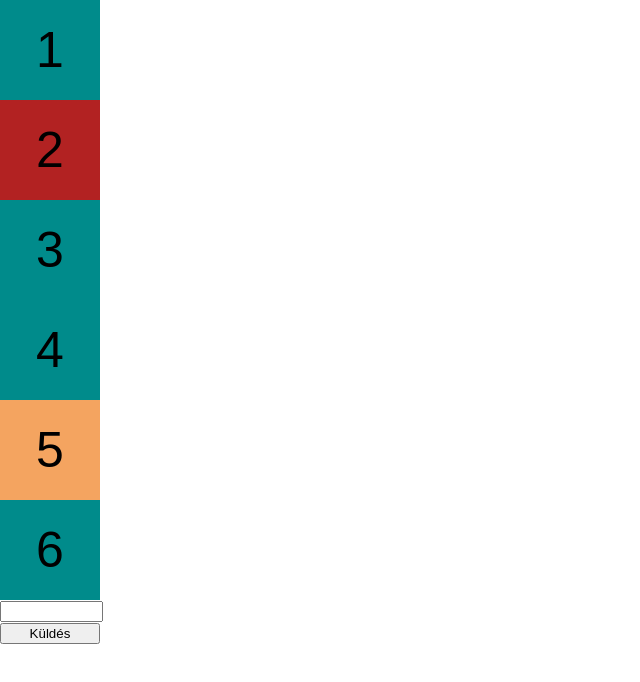
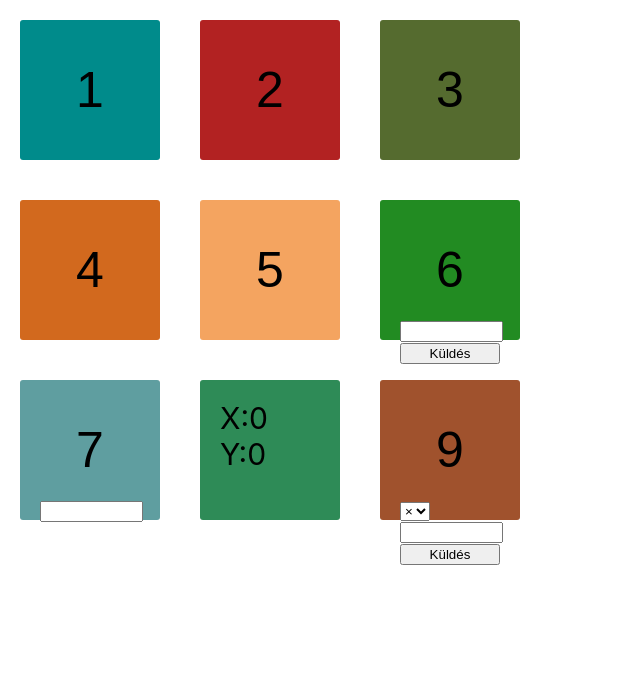
Before and after one commit to lalee01/React-practice, a React (Create React App) app: page / in a window 1280 px wide. Shown: the top 682 px of the page, without its empty margins (0-640 px from the left). Built offline with nearby package versions, Linux system fonts and the light colour scheme.

Commit message:
update 9

```diff
--- a/src/App.css
+++ b/src/App.css
@@ -36,7 +36,7 @@
     transform: rotate(360deg);
   }
 }
-.element-one {
+#element-one {
   width: 100px;
   height: 100px;
   background-color: darkcyan;
@@ -77,15 +77,17 @@
 }
 
 .container {
-  width: 400px;
+  width: 600px;
+  height: 500px;
 }
 
 .shape {
   width: 100px;
   height: 100px;
   float: left;
-  margin: 10px;
+  margin: 20px;
   border-radius: 3px;
+  padding : 20px;
 }
 
 .text {
@@ -106,13 +108,13 @@
     display: table-cell;
     vertical-align: middle;
 }
--webkit-filter: blur(5px);
+
+.blur {
+  -webkit-filter: blur(5px);
   -moz-filter: blur(5px);
   -o-filter: blur(5px);
   -ms-filter: blur(5px);
   filter: blur(5px);
-.blur {
-
 }
 
 .hidden {
--- a/src/App.js
+++ b/src/App.js
@@ -6,17 +6,36 @@ import Third from './components/Third/Third'
 import Fourth from './components/Fourth/Fourth'
 import Fifth from './components/Fifth/Fifth'
 import Sixth from './components/Sixth/Sixth'
+import Seventh from './components/Seventh/Seventh'
+import Eighth from './components/Eighth/Eighth'
+import Nineth from './components/Nineth/Nineth'
 
 const App = () => {
   const [isRounded, setIsRounded] = useState(false)
+  const [mouseKoordinate , setMouseKoordinate] = useState({
+    X : 0,
+    Y : 0
+})
+const mouseMoveHandler = (event) =>{
+  setMouseKoordinate({
+      X : event.clientX,
+      Y : event.clientY
+  })
+}
+
+
+
   return (
-    <div className='App'>
+    <div className='container' onMouseMove={mouseMoveHandler}>
       <First isRounded={isRounded}/>
       <Second isRounded={isRounded}/>
       <Third isRounded={isRounded} />
       <Fourth />
       <Fifth isRounded={isRounded} setIsRounded={setIsRounded}/>
       <Sixth isRounded={isRounded} />
+      <Seventh isRounded={isRounded} />
+      <Eighth isRounded={isRounded} mouseKoordinate={mouseKoordinate}/>
+      <Nineth isRounded={isRounded} setIsRounded={setIsRounded}/>
     </div>
   );
 }
--- /dev/null
+++ b/src/components/Eighth/Eighth.js
@@ -0,0 +1,14 @@
+import React from 'react';
+
+const Eighth =({isRounded , mouseKoordinate}) => {
+
+    return (
+        <div className="shape" id ="element-eight" style={ isRounded ? {borderRadius: '50%'} : {}}>
+            <span className='child-table'>
+                       X:{mouseKoordinate.X}<br/>
+                       Y:{mouseKoordinate.Y}
+            </span>
+        </div>
+    );
+}
+export default Eighth
--- a/src/components/Fifth/Fifth.js
+++ b/src/components/Fifth/Fifth.js
@@ -4,7 +4,7 @@ const Fifth =({isRounded, setIsRounded}) => {
     const onClickHandler = () => setIsRounded(!isRounded)
 
     return (
-        <div className={ "box"} style={ isRounded ? {borderRadius: '50%', backgroundColor: 'sandybrown'} : {backgroundColor: 'sandybrown'}} onClick={ onClickHandler }>
+        <div className={"shape"} id ="element-five" style={ isRounded ? {borderRadius: '50%'} : {}} onClick={ onClickHandler }>
             <span className='text'>
                         5
             </span>
--- a/src/components/First/First.js
+++ b/src/components/First/First.js
@@ -7,7 +7,7 @@ const First =({isRounded}) => {
     const onClickHandler = () => setIsBlur(!isBlur)
 
     return (
-        <div className={  isBlur ? "box" : "box blur" } style={ isRounded ? {borderRadius: '50%'} : {}} onClick={ onClickHandler }>
+        <div className={  isBlur ? "shape" : "shape blur" } id="element-one" style={ isRounded ? {borderRadius: '50%'} : {}} onClick={ onClickHandler }>
             <span className='text'>
                         1
             </span>
--- a/src/components/Fourth/Fourth.js
+++ b/src/components/Fourth/Fourth.js
@@ -9,7 +9,7 @@ const Fourth =({isRounded}) => {
         const timer= ()=> setTimeout(() => setHidden(false), 1000);
 
     return (
-        <div className={"box"} style={isHidden ? {display:'none'}:{display:'block'}} onClick={onClickHandler}>
+        <div className={"shape"} id ="element-four" style={isHidden ? {display:'none'}:{display:'block'}} onClick={onClickHandler}>
             <span className='text'>
                        4
             </span>
--- /dev/null
+++ b/src/components/Nineth/Nineth.js
@@ -0,0 +1,37 @@
+import React , {useState} from 'react';
+
+const Nineth =({isRounded}) => {
+
+    const [number,numberChange] = useState()
+
+const onChangeHandler=(event)=>{
+    const number = event.target.value
+    numberChange(number)
+}
+const onSubmitHandler=(event)=>{
+    event.preventDefault()
+    console.log("akkor")
+
+}
+        console.log(number)
+    return (
+        <div className={"shape"} id ="element-nine" style={ isRounded ? {borderRadius: '50%'} : {}}>
+            <span className='text'>
+                       9
+            </span>
+            <form id="box-9">
+                    <select name="operator">
+                        <option value="mult">×</option>
+                        <option value="div">/</option>
+                        <option value="add">+</option>
+                        <option value="sub">-</option>
+                    </select>
+                    <input class="w-95" type="number" onChange={onChangeHandler}/>
+                    <button class="w-100" type="submit" onClick={onSubmitHandler}>Küldés</button>
+                </form>
+        </div>
+    );
+}
+
+
+export default Nineth
--- a/src/components/Second/Second.js
+++ b/src/components/Second/Second.js
@@ -6,8 +6,9 @@ const Second =({isRounded}) => {
     const onMouseOutHandler = () => setColor(!color)
 
     return (
-        <div className='box'
-        style={color ? {backgroundColor:'red'} : {backgroundColor:'firebrick'}}
+        <div className="shape"
+        style={color ? {backgroundColor:'red'} : {}}
+        id ="element-two"
         onMouseOver={onMouseOverHandler}
         onMouseOut={onMouseOutHandler}>
             <span className='text'>
--- /dev/null
+++ b/src/components/Seventh/Seventh.js
@@ -0,0 +1,18 @@
+import React, { useState } from 'react';
+
+const Seventh =({isRounded}) => {
+    const [pressedKey , setPressedKey] = useState(7)
+    const keyPressHandler = (event) =>{
+        setPressedKey(event.key)
+    }
+
+    return (
+        <div className={"shape"} id ="element-seven" style={ isRounded ? {borderRadius: '50%'} : {}} onKeyPress={keyPressHandler}>
+            <span className='text'>
+                       {pressedKey}
+            </span>
+            <input className="w-95" type="text"/>
+        </div>
+    );
+}
+export default Seventh
--- a/src/components/Sixth/Sixth.js
+++ b/src/components/Sixth/Sixth.js
@@ -1,27 +1,30 @@
 import React , {useState} from 'react';
 
 const Sixth =({isRounded}) => {
-    const number = ''
+    const [newNumber , setStateNumber] = useState(6)
+    const [inBoxNumber , setBoxNumber] = useState(6)
 
-    const [newNumber , setStateNumber] = useState(6)
+        const onSubmitHandler = (event) =>{
+            event.preventDefault()
+            setBoxNumber(newNumber)
+        }
+
         const numberChange = (number) => {
-            console.log(number)
             setStateNumber(number)
         }
 
-    const onChangeHandler = (event) =>{
+        const onChangeHandler = (event) =>{
         const number = event.target.value
         numberChange(number)
-
-    }
+        }
     return (
-        <div className="box" style = { isRounded ? {borderRadius: '50%'} : {}}>
+        <div className={"shape"} id ="element-six" style = { isRounded ? {borderRadius: '50%'} : {}}>
             <span className='text'>
-                       {newNumber}
+                       {inBoxNumber}
             </span>
             <form id="box-6">
-            <input className="w-95" type="number" name="boxNumber" onChange={onChangeHandler}/>
-            <button className="w-100" type="submit" >Küldés</button>
+            <input className="w-95" type="number" onChange={onChangeHandler}/>
+            <button className="w-100" type="submit" onClick={onSubmitHandler}>Küldés</button>
                 </form>
         </div>
     );
--- a/src/components/Third/Third.js
+++ b/src/components/Third/Third.js
@@ -7,7 +7,7 @@ const Third =({isRounded}) => {
     }
 
     return (
-        <div className={"box"} style={ isRounded ? {borderRadius: '50%'} : {}} onDoubleClick={doubleClickHandler}>
+        <div className={"shape"} id ="element-three" style={ isRounded ? {borderRadius: '50%'} : {}} onDoubleClick={doubleClickHandler}>
             <span className='text'>
                        {number}
             </span>
```
